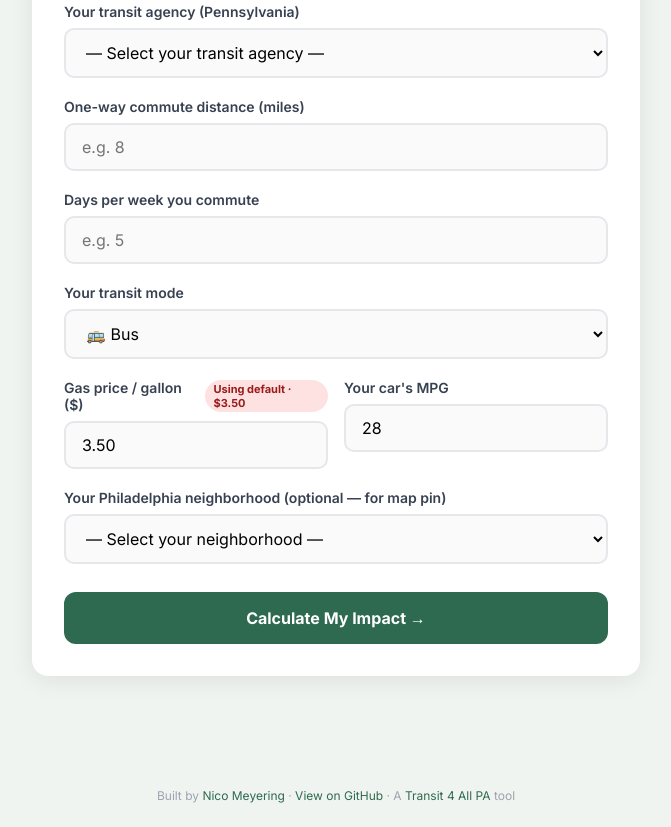
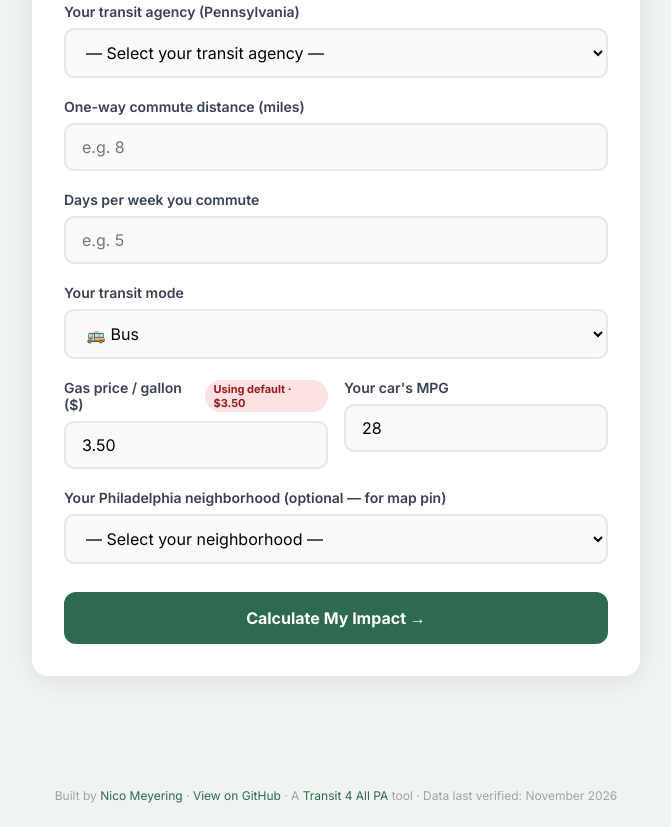
Before and after one commit to meyeringn/transit-carbon-calculator, a plain HTML site: page index.html in a window 1280 px wide. Shown: the part 276-1103 px from the top of the page, without its empty margins (304-975 px from the left). Drawn offline with nearby package versions, Linux system fonts and the light colour scheme; no server answers.

Commit message:
Add 'Data last verified: November 2026' to footer and README
Co-Authored-By: Claude Opus 5.5 <noreply@anthropic.com>
Claude-Session: https://claude.ai/code/session_015pfsjn4ToMcmF2kpqgNyca

```diff
--- a/index.html
+++ b/index.html
@@ -491,6 +491,7 @@ footer a:hover { text-decoration: underline; }
   Built by <a href="https://github.com/meyeringn" target="_blank">Nico Meyering</a> ·
   <a href="https://github.com/meyeringn/transit-carbon-calculator" target="_blank">View on GitHub</a>
   · A <a href="https://transit4allpa.org" target="_blank">Transit 4 All PA</a> tool
+  · Data last verified: November 2026
 </footer>
 
 <!-- Hidden share card (downloaded as image) -->
```
Also changed, not shown: README.md.
